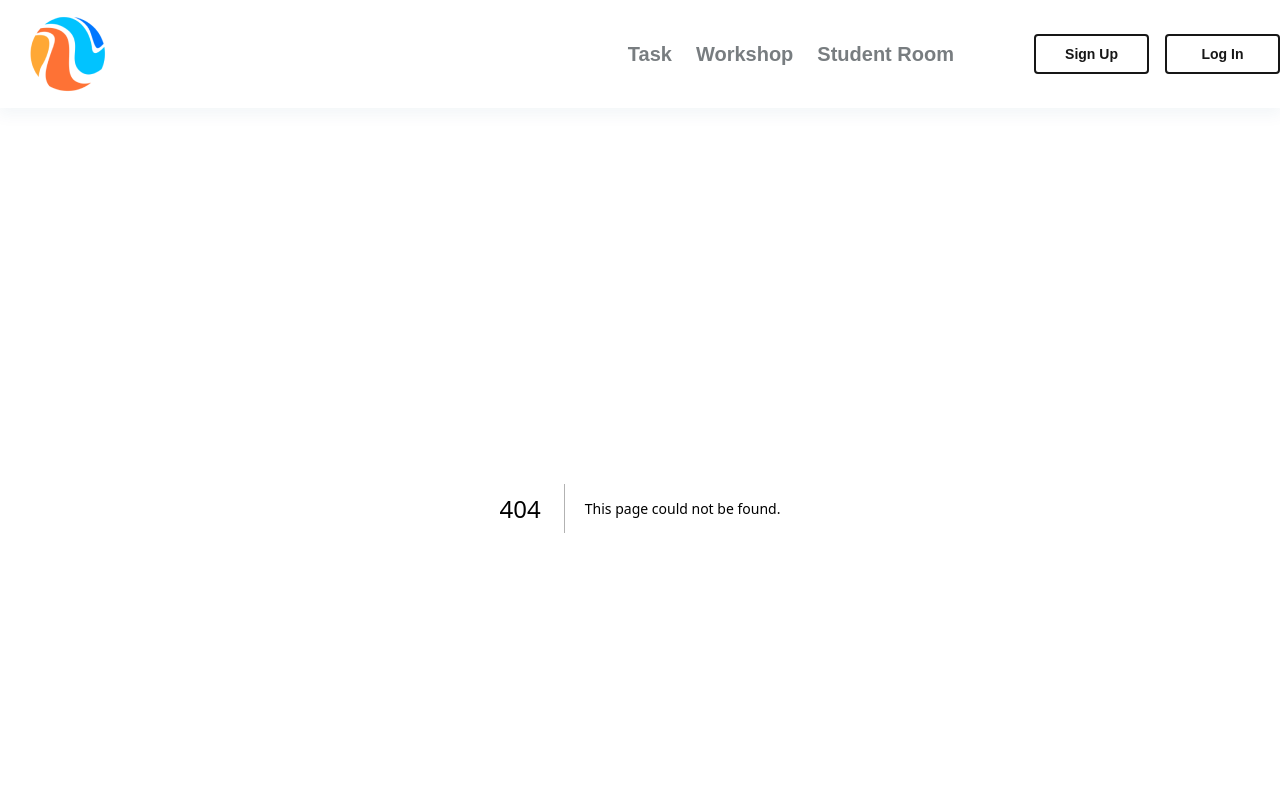
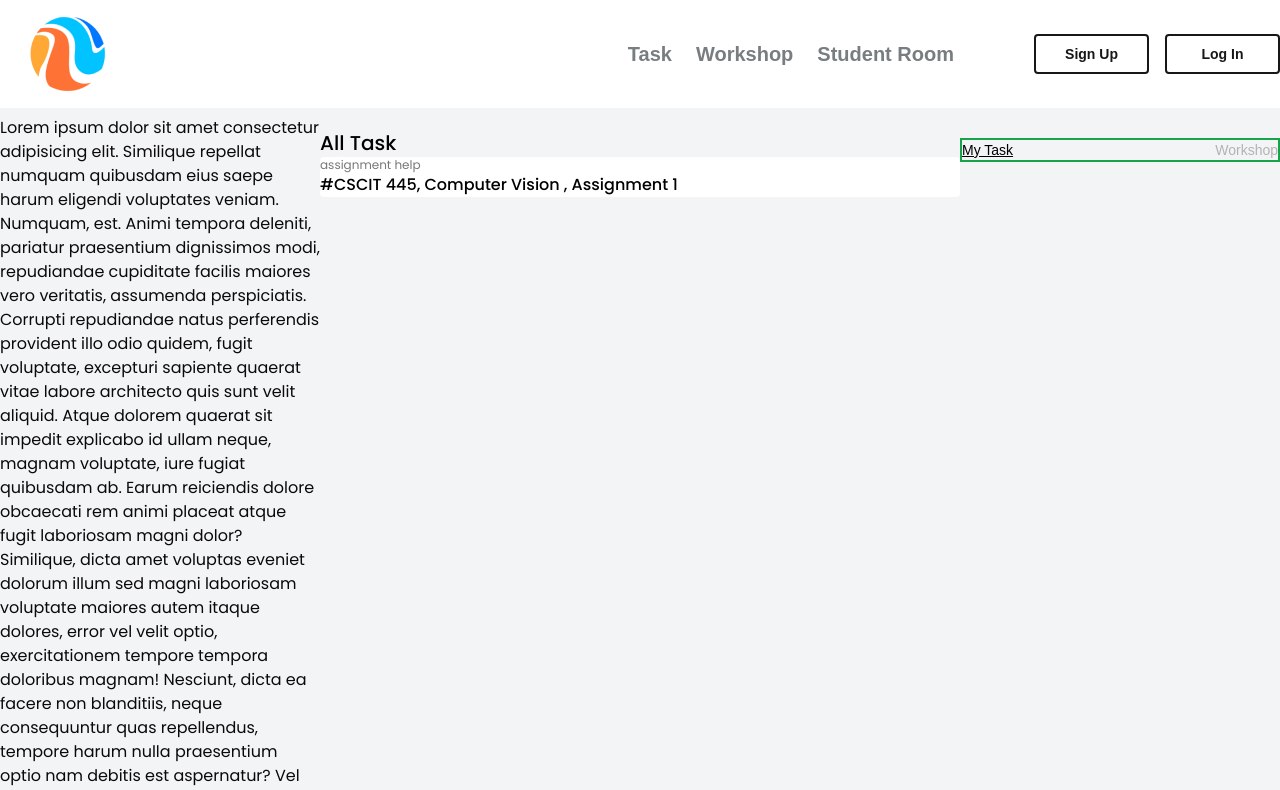
Before and after one commit to iripon07/pro_study_mate, a Next.js app: page /studentadminalltask in a window 1280 px wide. Before the commit this address had no page. Shown: the top 790 px of the page. Built offline with nearby package versions, Linux system fonts and the light colour scheme; a web font is replaced by a local one.

Commit message:
Student panel room

```diff
--- a/src/app/login/page.tsx
+++ b/src/app/login/page.tsx
@@ -4,6 +4,7 @@ import facebook from "@/assets/facebook.png";
 import googleIcon from "@/assets/google.png";
 import { loginSchema } from "@/components/schemas/loginValidation";
 import { yupResolver } from "@hookform/resolvers/yup";
+import dynamic from "next/dynamic";
 import Image from "next/image";
 import Link from "next/link";
 import { useForm } from "react-hook-form";import { FaAngleDoubleRight } from "react-icons/fa";
@@ -121,4 +122,5 @@ const Login = () => {
   );
 };
 
-export default Login;
+
+export default dynamic(() => Promise.resolve(Login), { ssr: false });
--- a/src/app/mentorprofile/page.tsx
+++ b/src/app/mentorprofile/page.tsx
@@ -181,7 +181,7 @@ const MentorProfile = () => {
           </div>
 
           <div className="col-span-5 w-full">
-            <p className="text-base font-medium text-black">
+            <p className="text-base mb-4 font-poppins mt-3 font-medium text-black">
               Up Coming Workshop
             </p>
 
--- a/src/app/nextpart/page.tsx
+++ b/src/app/nextpart/page.tsx
@@ -2,6 +2,7 @@
 
 import facebook from "@/assets/facebook.png";
 import googleIcon from "@/assets/google.png";
+import dynamic from "next/dynamic";
 import Image from "next/image";
 import Link from "next/link";
 import { FaChevronDown } from "react-icons/fa";
@@ -228,4 +229,5 @@ const NextPart = () => {
   );
 };
 
-export default NextPart;
+
+export default dynamic(() => Promise.resolve(NextPart), { ssr: false });
--- a/src/app/signup/page.tsx
+++ b/src/app/signup/page.tsx
@@ -3,6 +3,7 @@
 import facebook from "@/assets/facebook.png";
 import googleIcon from "@/assets/google.png";
 import SignUpForm from "@/components/Forms/SignUpForm/SignUpForm";
+import dynamic from "next/dynamic";
 import Image from "next/image";
 import Link from "next/link";
 
@@ -93,4 +94,5 @@ const SignUp = () => {
   );
 };
 
-export default SignUp;
+
+export default dynamic(() => Promise.resolve(SignUp), { ssr: false });
--- /dev/null
+++ b/src/app/studentadminalltask/page.tsx
@@ -0,0 +1,57 @@
+import React from "react";
+
+const StudentAdminAllTasks = () => {
+  return (
+    <div className="bg-gray-100 font-poppins">
+      <div className="container mx-auto pt-2">
+        <div className="grid grid-cols-12">
+          <div className="col-span-3">
+            <p>
+              Lorem ipsum dolor sit amet consectetur adipisicing elit. Similique
+              repellat numquam quibusdam eius saepe harum eligendi voluptates
+              veniam. Numquam, est. Animi tempora deleniti, pariatur praesentium
+              dignissimos modi, repudiandae cupiditate facilis maiores vero
+              veritatis, assumenda perspiciatis. Corrupti repudiandae natus
+              perferendis provident illo odio quidem, fugit voluptate, excepturi
+              sapiente quaerat vitae labore architecto quis sunt velit aliquid.
+              Atque dolorem quaerat sit impedit explicabo id ullam neque, magnam
+              voluptate, iure fugiat quibusdam ab. Earum reiciendis dolore
+              obcaecati rem animi placeat atque fugit laboriosam magni dolor?
+              Similique, dicta amet voluptas eveniet dolorum illum sed magni
+              laboriosam voluptate maiores autem itaque dolores, error vel velit
+              optio, exercitationem tempore tempora doloribus magnam! Nesciunt,
+              dicta ea facere non blanditiis, neque consequuntur quas
+              repellendus, tempore harum nulla praesentium optio nam debitis est
+              aspernatur? Vel nam quibusdam, quia impedit distinctio ad quisquam
+              neque inventore molestias a recusandae enim eaque quidem quos
+              tenetur illo ipsam. Doloribus temporibus similique in dolores
+              animi, eos omnis dicta placeat incidunt illum debitis, provident
+              officia accusamus quo rem molestias! Molestiae vitae magni et
+              asperiores natus, perspiciatis recusandae impedit odit nobis vero
+              saepe. Quam, ipsam commodi? Exercitationem tenetur id a, ad
+              officia nostrum, libero officiis cupiditate animi pariatur
+              ratione! Odit sed minima nesciunt perspiciatis ducimus asperiores!
+            </p>
+          </div>
+          <div className="col-span-6">
+            <p className="mt-[13px] text-xl font-medium text-black">All Task</p>
+            <div className="rounded-sm bg-white">
+              <p className="text-xs text-[#777777]">assignment help</p>
+              <p className="font-medium text-black">
+                #CSCIT 445, Computer Vision , Assignment 1{" "}
+              </p>
+            </div>
+          </div>
+          <div className="col-span-3 mt-[22px]">
+            <div className="flex items-center justify-between border-2 border-green-600 font-prosto text-sm">
+              <p className="text-black underline">My Task </p>
+              <p className="text-silver">Workshop</p>
+            </div>
+          </div>
+        </div>
+      </div>
+    </div>
+  );
+};
+
+export default StudentAdminAllTasks;
--- /dev/null
+++ b/src/app/studentroom/page.tsx
@@ -0,0 +1,12 @@
+import React from 'react'
+
+const StudentRoom = () => {
+  return (
+    <div className='bg-gray-100'>
+        <h1>Hello Student Room</h1>
+
+    </div>
+  )
+}
+
+export default StudentRoom
```
